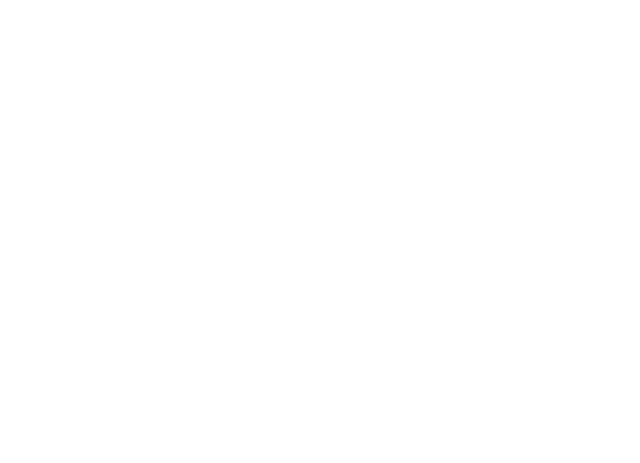
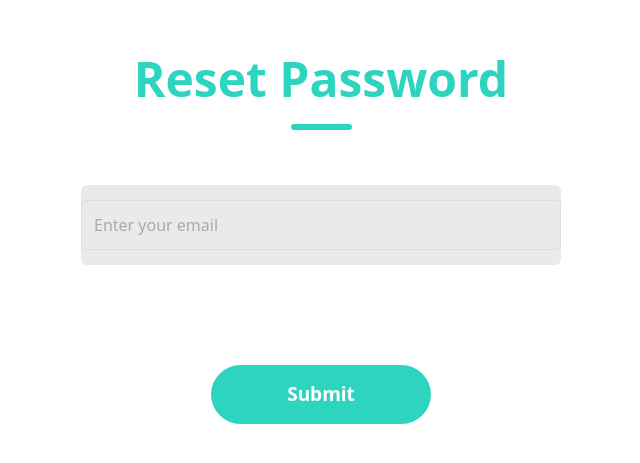
Before and after one commit to othmane222/forntreact, a React (Create React App) app: page /reset-password in a window 1280 px wide. Before the commit this address had no page. Shown: the part 187-650 px from the top of the page, without its empty margins (319-959 px from the left). Built offline with nearby package versions, Linux system fonts and the light colour scheme.

Commit message:
commit 7 from othmane login signup reset password and langing page

```diff
--- a/package.json
+++ b/package.json
@@ -11,12 +11,14 @@
     "@testing-library/react": "^13.4.0",
     "@testing-library/user-event": "^13.5.0",
     "axios": "^1.7.5",
+    "formik": "^2.4.6",
     "react": "^18.3.1",
     "react-dom": "^18.3.1",
     "react-icons": "^5.3.0",
     "react-router-dom": "^6.26.1",
     "react-scripts": "5.0.1",
-    "web-vitals": "^2.1.4"
+    "web-vitals": "^2.1.4",
+    "yup": "^1.4.0"
   },
   "scripts": {
     "start": "react-scripts start",
--- a/src/App.js
+++ b/src/App.js
@@ -2,6 +2,8 @@ import React from 'react';
 import { Routes, Route } from 'react-router-dom';
 import HomePage from './components/Home/Home';
 import LoginSignup from './components/LoginSignup/LoginSignup';
+import ResetPassword from './components/Resetpassword/ResetPassword';
+
 // Other imports...
 
 const App = () => {
@@ -9,6 +11,7 @@ const App = () => {
     <Routes>
       <Route path="/" element={<LoginSignup />} />
       <Route path="/home" element={<HomePage />} />
+      <Route path="/reset-password" element={<ResetPassword />} />
       {/* Other routes... */}
     </Routes>
   );
--- a/src/components/CallToAction.js
+++ b/src/components/CallToAction.js
@@ -10,14 +10,14 @@ import av5 from "../components/Assets/avatars/avatar-4.webp";
 
 const CallToAction = () => {
     return (
-        <div class="relative py-16">
+        <div className="relative py-16">
             <div aria-hidden="true" class="absolute inset-0 h-max w-full m-auto grid grid-cols-2 -space-x-52 opacity-40 ">
-                <div class="blur-[106px] h-56 bg-gradient-to-br from-primary to-purple-400 "></div>
-                <div class="blur-[106px] h-32 bg-gradient-to-r from-cyan-400 to-sky-300 "></div>
+                <div className="blur-[106px] h-56 bg-gradient-to-br from-primary to-purple-400 "></div>
+                <div className="blur-[106px] h-32 bg-gradient-to-r from-cyan-400 to-sky-300 "></div>
             </div>
             <Container>
-                <div class="relative">
-                    <div class="flex items-center justify-center -space-x-2">
+                <div className="relative">
+                    <div className="flex items-center justify-center -space-x-2">
                         <img
                             loading="lazy"
                             width="400"
@@ -64,7 +64,7 @@ const CallToAction = () => {
                         <p class="text-center text-xl text-gray-600 ">
                             Be part of millions people around the world using crafty to educate yourself.
                         </p>
-                        <div class="flex flex-wrap justify-center gap-6">
+                        <div className="flex flex-wrap justify-center gap-6">
 
                             <a href="#" className="relative flex h-12 w-full items-center justify-center px-8 before:absolute before:inset-0 before:rounded-full before:border before:border-transparent before:bg-primary/10 before:bg-gradient-to-b before:transition before:duration-300 hover:before:scale-105 active:duration-75 active:before:scale-95 dark:before:bg-gray-800 sm:w-max">
                                 <span className="relative text-base font-semibold text-primary text-white">More about</span>
--- a/src/components/Home/Home.jsx
+++ b/src/components/Home/Home.jsx
@@ -17,7 +17,7 @@ import CallToAction from "../CallToAction";
 const Home = () => {
   return (
     <div>
-      <Navbar />
+     <Navbar/>
       <MainSection />
       <Features />
         <Stats />
--- a/src/components/LoginSignup/LoginSignup.jsx
+++ b/src/components/LoginSignup/LoginSignup.jsx
@@ -10,7 +10,7 @@ const LoginSignup = () => {
     const [password, setPassword] = useState("");
     const [role, setRole] = useState("STUDENT");
     const [responseMessage, setResponseMessage] = useState("");
-    const navigate = useNavigate(); // Ensure this is initialized
+    const navigate = useNavigate();
 
     const handleLogin = () => {
         if (email && password) {
@@ -39,6 +39,10 @@ const LoginSignup = () => {
         } else {
             setResponseMessage("Please fill in all fields.");
         }
+    };
+
+    const handleResetPasswordClick = () => {
+        navigate('/reset-password');
     };
 
     return (
@@ -87,7 +91,9 @@ const LoginSignup = () => {
                 </div>
             </div>
             {action === "Login" &&
-                <div className="forgot-password">Lost password? <span>Click here!</span></div>
+                <div className="forgot-password">
+                    Lost password? <span onClick={handleResetPasswordClick} style={{ cursor: 'pointer', color: '#007BFF' }}>Click here!</span>
+                </div>
             }
             <div className="submit-container">
                 <div
--- a/src/components/MainSection.js
+++ b/src/components/MainSection.js
@@ -22,8 +22,8 @@ const MainSection = () => {
             </div>
         <div className="relative -mt-12 lg:-mt-24 ">
                 <svg viewBox="0 0 1428 174" version="1.1" xmlns="http://www.w3.org/2000/svg" xmlnsXlink="http://www.w3.org/1999/xlink">
-                    <g stroke="none" stroke-width="1" fill="none" fill-rule="evenodd">
-                        <g transform="translate(-2.000000, 44.000000)" fill="#FFFFFF" fill-rule="nonzero">
+                    <g stroke="none" strokeWidth="1" fill="none" fillRule="evenodd">
+                        <g transform="translate(-2.000000, 44.000000)" fill="#FFFFFF" fillRule="nonzero">
                             <path d="M0,0 C90.7283404,0.927527913 147.912752,27.187927 291.910178,59.9119003 C387.908462,81.7278826 543.605069,89.334785 759,82.7326078 C469.336065,156.254352 216.336065,153.6679 0,74.9732496" opacity="0.100000001"></path>
                             <path
                                 d="M100,104.708498 C277.413333,72.2345949 426.147877,52.5246657 546.203633,45.5787101 C666.259389,38.6327546 810.524845,41.7979068 979,55.0741668 C931.069965,56.122511 810.303266,74.8455141 616.699903,111.243176 C423.096539,147.640838 250.863238,145.462612 100,104.708498 Z"
@@ -31,7 +31,7 @@ const MainSection = () => {
                             ></path>
                             <path d="M1046,51.6521276 C1130.83045,29.328812 1279.08318,17.607883 1439,40.1656806 L1439,120 C1271.17211,77.9435312 1140.17211,55.1609071 1046,51.6521276 Z" id="Path-4" opacity="0.200000003"></path>
                         </g>
-                        <g transform="translate(-4.000000, 76.000000)" fill="#FFFFFF" fill-rule="nonzero">
+                        <g transform="translate(-4.000000, 76.000000)" fill="#FFFFFF" fillRule="nonzero">
                             <path
                                 d="M0.457,34.035 C57.086,53.198 98.208,65.809 123.822,71.865 C181.454,85.495 234.295,90.29 272.033,93.459 C311.355,96.759 396.635,95.801 461.025,91.663 C486.76,90.01 518.727,86.372 556.926,80.752 C595.747,74.596 622.372,70.008 636.799,66.991 C663.913,61.324 712.501,49.503 727.605,46.128 C780.47,34.317 818.839,22.532 856.324,15.904 C922.689,4.169 955.676,2.522 1011.185,0.432 C1060.705,1.477 1097.39,3.129 1121.236,5.387 C1161.703,9.219 1208.621,17.821 1235.4,22.304 C1285.855,30.748 1354.351,47.432 1440.886,72.354 L1441.191,104.352 L1.121,104.031 L0.457,34.035 Z"
                             ></path>
--- /dev/null
+++ b/src/components/Resetpassword/ResetPassword.jsx
@@ -0,0 +1,90 @@
+import React, { useState } from 'react';
+import { Snackbar, Alert } from '@mui/material';
+import { Formik, Form, Field } from 'formik';
+import * as Yup from 'yup';
+import axios from 'axios'; // Import axios for making HTTP requests
+
+const ResetPassword = () => {
+  const [openSnackbar, setOpenSnackbar] = useState(false);
+  const [snackbarMessage, setSnackbarMessage] = useState('');
+  const [snackbarSeverity, setSnackbarSeverity] = useState('success'); // Success or error
+
+  const validationSchema = Yup.object().shape({
+    email: Yup.string().email('Invalid email format').required('Email is required'),
+  });
+
+  const initialValues = {
+    email: '',
+  };
+
+  const onSubmit = (values, { resetForm }) => {
+    // Make a POST request to the backend API
+    axios.post('http://localhost:8081/api/auth/forgot-password', null, {
+      params: { email: values.email }
+    })
+    .then(response => {
+      setSnackbarMessage(response.data);
+      setSnackbarSeverity('success');
+      setOpenSnackbar(true);
+      resetForm();
+    })
+    .catch(error => {
+      setSnackbarMessage(error.response?.data || 'An error occurred');
+      setSnackbarSeverity('error');
+      setOpenSnackbar(true);
+    });
+  };
+
+  const handleCloseSnackbar = () => {
+    setOpenSnackbar(false);
+  };
+
+  return (
+    <div className="container">
+      <div className="header">
+        <div className="text">Reset Password</div>
+        <div className="underline"></div>
+      </div>
+
+      <Formik
+        initialValues={initialValues}
+        validationSchema={validationSchema}
+        onSubmit={onSubmit}
+      >
+        {({ errors, touched, isSubmitting }) => (
+          <Form className="inputs">
+            <div className="input">
+              <Field
+                as="input"
+                name="email"
+                placeholder="Enter your email"
+                className={`form-control ${touched.email && errors.email ? 'is-invalid' : ''}`}
+              />
+              {touched.email && errors.email && (
+                <div className="invalid-feedback">{errors.email}</div>
+              )}
+            </div>
+
+            <div className="submit-container">
+              <button type="submit" className="submit" disabled={isSubmitting}>
+                Submit
+              </button>
+            </div>
+          </Form>
+        )}
+      </Formik>
+
+      <Snackbar
+        open={openSnackbar}
+        autoHideDuration={6000}
+        onClose={handleCloseSnackbar}
+      >
+        <Alert onClose={handleCloseSnackbar} severity={snackbarSeverity} sx={{ width: '100%' }}>
+          {snackbarMessage}
+        </Alert>
+      </Snackbar>
+    </div>
+  );
+};
+
+export default ResetPassword;
--- /dev/null
+++ b/src/components/Resetpassword/Resetpassword.css
@@ -0,0 +1,83 @@
+.container {
+    display: flex;
+    flex-direction: column;
+    margin: auto;
+    margin-top: 200px;
+    width: 600px;
+    background: #fff;
+    padding-bottom: 30px;
+  }
+
+  .header {
+    display: flex;
+    flex-direction: column;
+    align-items: center;
+    gap: 9px;
+    width: 100%;
+    margin-top: 30px;
+  }
+
+  .text {
+    color: #2dd4bf;
+    font-size: 48px;
+    font-weight: 700;
+  }
+
+  .underline {
+    width: 61px;
+    height: 6px;
+    background: #2dd4bf;
+    border-radius: 9px;
+  }
+
+  .inputs {
+    margin-top: 55px;
+    display: flex;
+    flex-direction: column;
+    gap: 25px;
+  }
+
+  .input {
+    display: flex;
+    align-items: center;
+    margin: auto;
+    width: 480px;
+    height: 80px;
+    background: #eaeaea;
+    border-radius: 6px;
+  }
+
+  .input input {
+    height: 50px;
+    width: 400px;
+    background: transparent;
+    border: none;
+    outline: none;
+    color: #797979;
+    font-size: 19px;
+  }
+
+  .submit-container {
+    display: flex;
+    gap: 30px;
+    margin: 60px auto;
+  }
+
+  .submit {
+    display: flex;
+    justify-content: center;
+    align-items: center;
+    width: 220px;
+    height: 59px;
+    color: #fff;
+    background: #2dd4bf;
+    border-radius: 50px;
+    font-size: 19px;
+    font-weight: 700;
+    cursor: pointer;
+  }
+
+  .gray {
+    background: #acabab;
+    color: #ffffff;
+  }
```
Also changed, not shown: src/components/Features.js (+41 -41 lines), src/components/Footer.js (+28 -28 lines), src/components/Stats.js (+4 -4 lines), 1 other file (tests, documents, lock files or other folders).
